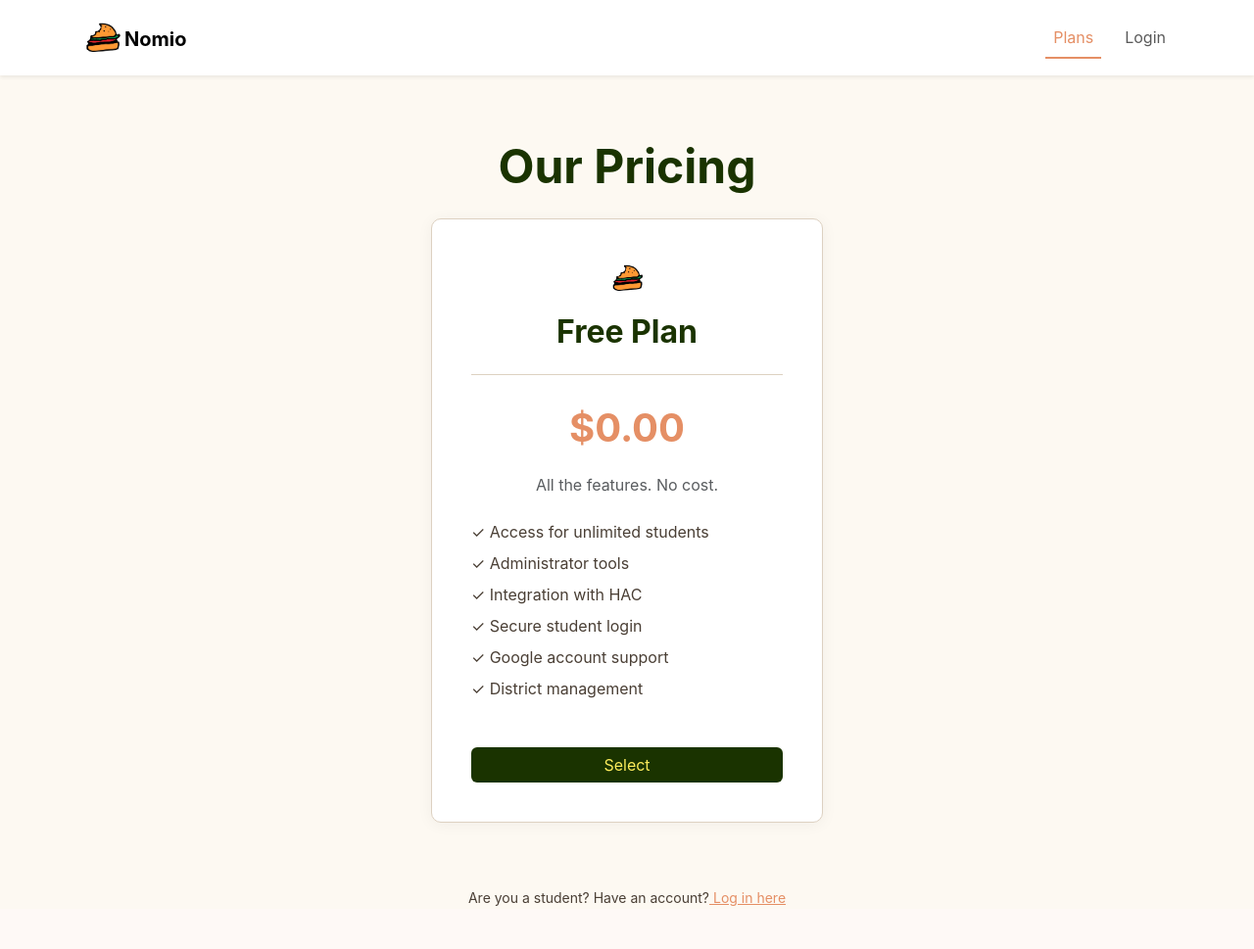
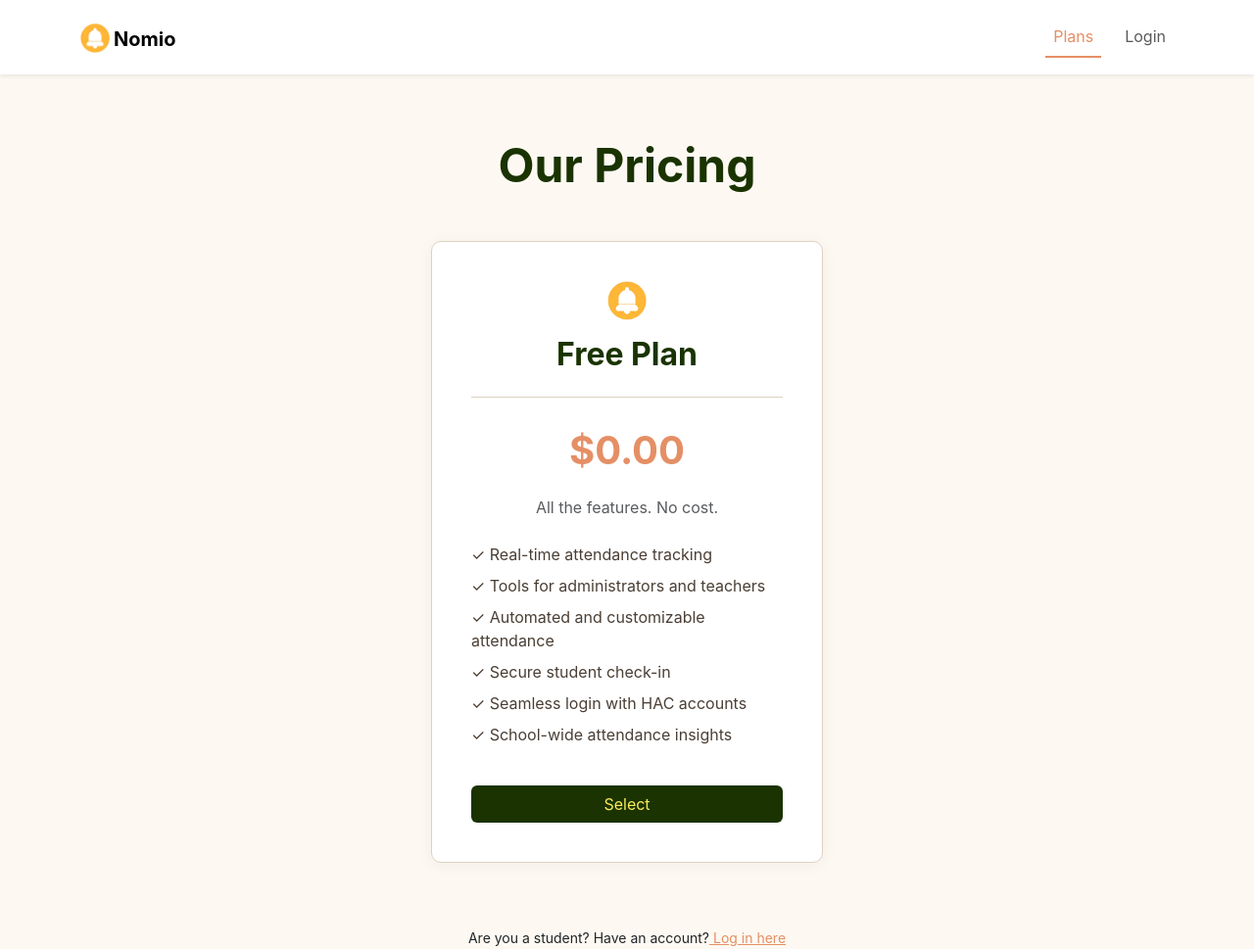
Before and after one commit to Nom-io/Nomio, a PHP site: page /plans.php in a window 1280 px wide. Shown: the whole page at 98% size. Before the commit the page ends 925 px from the top, so only its background shows below. Run offline with PHP 8.4, Linux system fonts and the light colour scheme.

Commit message:
idea change

```diff
--- a/assets/css/index.css
+++ b/assets/css/index.css
@@ -17,11 +17,25 @@ h1 {
     color: var(--primary);
 }
 
-a{
+a {
     color: var(--accent);
 }
 
-.nav-link{
+/* General Class Styling */
+.primary-btn {
+    background-color: var(--primary);
+    color: var(--secondary);
+    transition: all 0.3s ease;
+
+    &:hover {
+        background-color: var(--primary);
+        color: var(--secondary);
+        transform: scale(1.05);
+    }
+}
+
+/* Top Navigation Styling */
+.nav-link {
     border-radius: 0;
     border-bottom: 2px solid transparent;
     transition: all 0.3s ease;
@@ -36,11 +50,3 @@ a{
     height: 80vh;
     background: var(--bg);
 }
-
-.hero .cta-btn {
-    background-color: var(--primary);
-    color: var(--secondary);
-}
-.hero .cta-btn:hover{
-    transform: scale(1.1);
-}
--- /dev/null
+++ b/assets/css/plans.css
@@ -0,0 +1,52 @@
+/* Heading Section */
+.plans-section-heading h1 {
+    font-size: 3rem;
+    font-weight: bold;
+    color: var(--primary);
+}
+
+.plans-section-heading p {
+    color: var(--text-muted);
+    font-size: 1.1rem;
+    margin-top: 0.5rem;
+}
+
+/* Plan Card */
+.plan-card {
+    max-width: 400px;
+    margin: 0 auto 4rem auto;
+    background: #fff;
+    border-radius: 10px;
+    padding: 2.5rem;
+    box-shadow: 0 2px 16px rgba(0, 0, 0, 0.05);
+    border: 1px solid var(--border);
+    text-align: center;
+}
+
+.plan-card h2 {
+    color: var(--primary);
+    font-weight: bold;
+}
+
+.plan-divider {
+    height: 1px;
+    background-color: var(--border);
+    margin: 1.5rem 0;
+}
+
+.plan-price {
+    font-size: 2.5rem;
+    font-weight: bold;
+    color: var(--accent);
+    margin-bottom: 1rem;
+}
+
+.plan-card .feature-list {
+    text-align: left;
+    margin-top: 1.5rem;
+}
+
+.plan-card .feature-list li {
+    margin-bottom: 0.5rem;
+    color: var(--text);
+}
--- a/plans.php
+++ b/plans.php
@@ -8,93 +8,7 @@
     <link rel="icon" href="assets/images/icon.png" type="image/png">
     <link href="https://cdn.jsdelivr.net/npm/bootstrap@5.3.7/dist/css/bootstrap.min.css" rel="stylesheet">
     <link href="assets/css/index.css" rel="stylesheet">
-    <link href="assets/css/login.css" rel="stylesheet">
-    <style>
-        :root {
-            --bg: #fdf9f2;
-            --primary: #1a3300;
-            --secondary: #fcec5b;
-            --accent: #e58f65;
-            --text: #4a3f35;
-            --text-muted: #7c6f65;
-            --border: #ddd1c1;
-        }
-
-        body {
-            background-color: var(--bg);
-            color: var(--text);
-        }
-
-        /* Heading Section */
-        .section-heading {
-            background-color: var(--bg);
-            text-align: center;
-        }
-
-        .section-heading h1 {
-            font-size: 3rem;
-            font-weight: bold;
-            color: var(--primary);
-        }
-
-        .section-heading p {
-            color: var(--text-muted);
-            font-size: 1.1rem;
-            margin-top: 0.5rem;
-        }
-
-        /* Plan Card */
-        .plan-card {
-            max-width: 400px;
-            margin: 0 auto 4rem auto;
-            background: #fff;
-            border-radius: 10px;
-            padding: 2.5rem;
-            box-shadow: 0 2px 16px rgba(0, 0, 0, 0.05);
-            border: 1px solid var(--border);
-            text-align: center;
-        }
-
-        .plan-card h2 {
-            color: var(--primary);
-            font-weight: bold;
-        }
-
-        .plan-divider {
-            height: 1px;
-            background-color: var(--border);
-            margin: 1.5rem 0;
-        }
-
-        .plan-price {
-            font-size: 2.5rem;
-            font-weight: bold;
-            color: var(--accent);
-            margin-bottom: 1rem;
-        }
-
-        .feature-list {
-            text-align: left;
-            margin-top: 1.5rem;
-        }
-
-        .feature-list li {
-            margin-bottom: 0.5rem;
-            color: var(--text);
-        }
-
-        .btn-select {
-            margin-top: 2rem;
-            background-color: var(--primary);
-            color: var(--secondary);
-            border: none;
-            transition: all 0.3s ease;
-        }
-
-        .btn-select:hover {
-            background-color: #142600;
-        }
-    </style>
+    <link href="assets/css/plans.css" rel="stylesheet">
 </head>
 
 <body>
@@ -103,23 +17,25 @@
     <nav class="navbar navbar-expand-lg navbar-light bg-white py-3 shadow-sm">
         <div class="container">
             <div class="d-flex logo align-content-center">
-                <a href="index.php"><img src="assets/images/icon.png" style="height: 45px;" alt="Logo Icon"></a>
-                <a class="navbar-brand fw-bold mt-1" href="index.php">Nomio</a>
+                <a href="index.php" class="mt-2"><img src="assets/images/icon.png" style="height: 30px;"
+                        alt="Logo Icon"></a>
+                <a class="navbar-brand fw-bold mt-1 ms-1" href="index.php">Nomio</a>
             </div>
             <button class="navbar-toggler" data-bs-toggle="collapse" data-bs-target="#nav">
                 <span class="navbar-toggler-icon"></span>
             </button>
             <div class="collapse navbar-collapse" id="nav">
                 <ul class="navbar-nav ms-auto">
-                    <li class="nav-item"><a href="plans.php" class="nav-link ms-3" style="color: var(--accent); border-bottom: 2px solid var(--accent);">Plans</a></li>
-                    <li class="nav-item"><a href="login.php" class="nav-link ms-3 btn">Login</a></li>
+                    <li class="nav-item"><a href="plans.php" class="nav-link ms-3"
+                            style="color: var(--accent); border-bottom: 2px solid var(--accent);">Plans</a></li>
+                    <li class="nav-item"><a href="login.php" class="nav-link ms-3">Login</a></li>
                 </ul>
             </div>
         </div>
     </nav>
 
     <!-- Page Heading Section -->
-    <section class="section-heading p-3 mt-5">
+    <section class="plans-section-heading p-3 mt-5 mb-4 text-center">
         <h1>Our Pricing</h1>
     </section>
 
@@ -135,18 +51,19 @@
             <p class="text-muted">All the features. No cost.</p>
 
             <ul class="feature-list list-unstyled">
-                <li>✓ Access for unlimited students</li>
-                <li>✓ Administrator tools</li>
-                <li>✓ Integration with HAC</li>
-                <li>✓ Secure student login</li>
-                <li>✓ Google account support</li>
-                <li>✓ District management</li>
+                <li>✓ Real-time attendance tracking</li>
+                <li>✓ Tools for administrators and teachers</li>
+                <li>✓ Automated and customizable attendance</li>
+                <li>✓ Secure student check-in</li>
+                <li>✓ Seamless login with HAC accounts</li>
+                <li>✓ School-wide attendance insights</li>
             </ul>
 
-            <a href="signup.php" class="btn btn-select w-100">Select</a>
+            <a href="signup.php" class="btn primary-btn w-100 mt-4">Select</a>
         </div>
         <div class="text-center">
-                <small>Are you a student? Have an account?<a href="login.php" style="color:var(--accent);"> Log in here</a></small>
+            <small>Are you a student? Have an account?<a href="login.php" style="color:var(--accent);"> Log in
+                    here</a></small>
         </div>
     </div>
 
--- a/signup.php
+++ b/signup.php
@@ -61,12 +61,12 @@
                 </div>
 
                 <!-- Create Account Button -->
-                <button type="submit" class="btn btn-primary w-100">Create Account</button>
+                <button type="submit" class="btn-primary w-100">Create Account</button>
 
                 <!-- Google Sign Up -->
                 <div class="text-center mt-3">
                     <p class="text-muted">or</p>
-                    <a href="google-signup-handler.php" class="btn btn-outline-dark w-100">
+                    <a href="google-signup-handler.php" class="btn-outline-dark w-100">
                         <img src="https://developers.google.com/identity/images/g-logo.png" alt="Google logo" width="20" class="me-2">
                         Sign up with Google
                     </a>
```
Also changed, not shown: assets/css/auth.css (+0 -10 lines), index.php (+7 -8 lines), login.php (+12 -11 lines), assets/images/icon.png.
